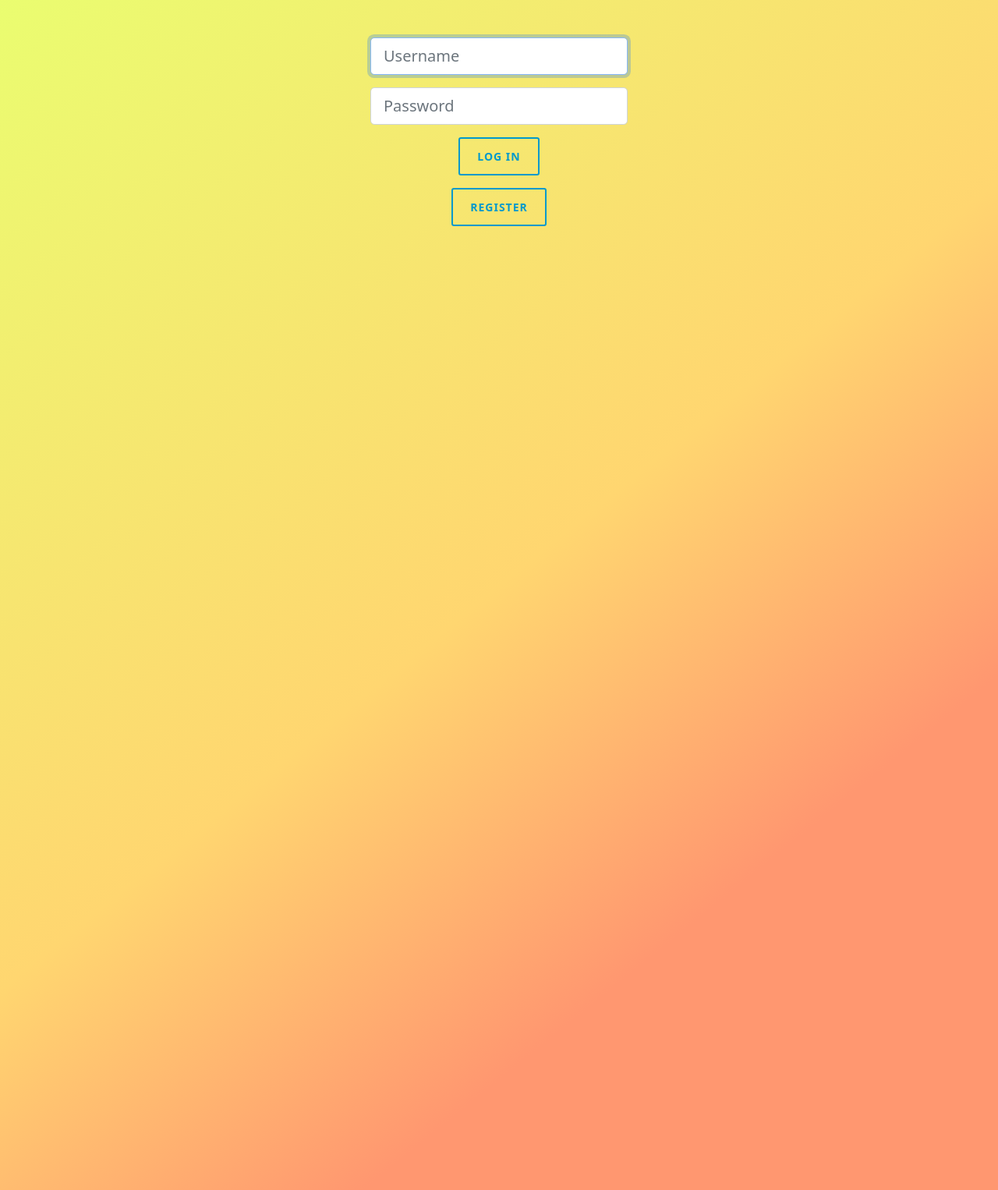
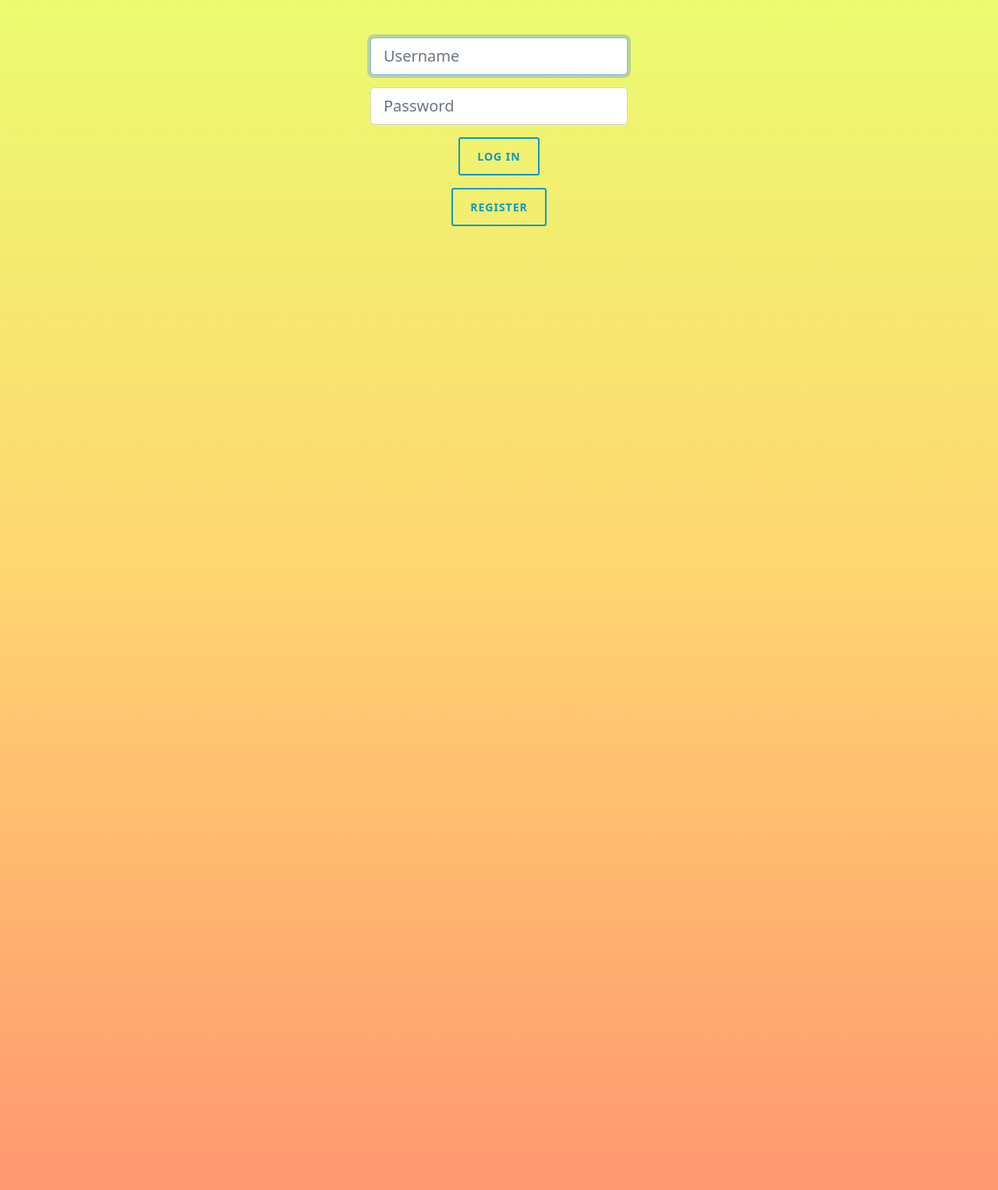
Before and after one commit to dalilaoliva/final_project, a Flask app: page / in a window 1280 px wide. Shown: the part 74-1600 px from the top of the page at 78% size. Run offline with Flask 2, Linux system fonts and the light colour scheme; some libraries are stand-ins or nearby versions.

Commit message:
design changes

```diff
--- a/static/styles.css
+++ b/static/styles.css
@@ -24,7 +24,8 @@ nav .navbar-brand .green
 
 body {
     height: 200vh;
-    background: linear-gradient(141deg, #e9ff70 0%, #ffd670 51%, #ff9770 75%);
+    /* background: linear-gradient(141deg, #e9ff70 0%, #ffd670 51%, #ff9770 75%); */
+    background: linear-gradient( #e9ff70, #ffd670, #ff9770);
   }
 
 .scrollable-element {
```
